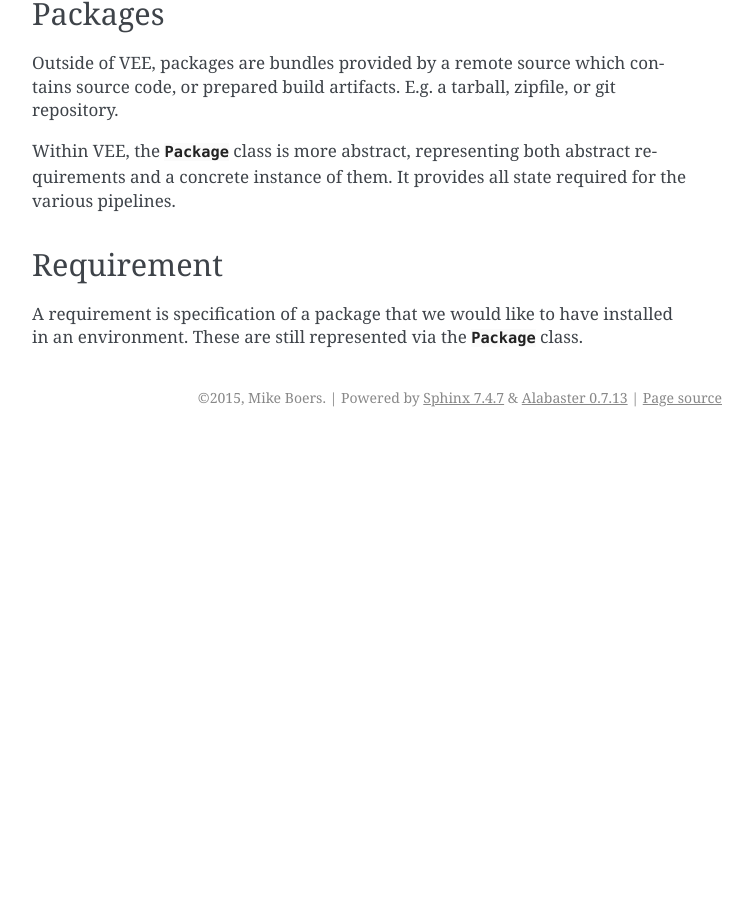
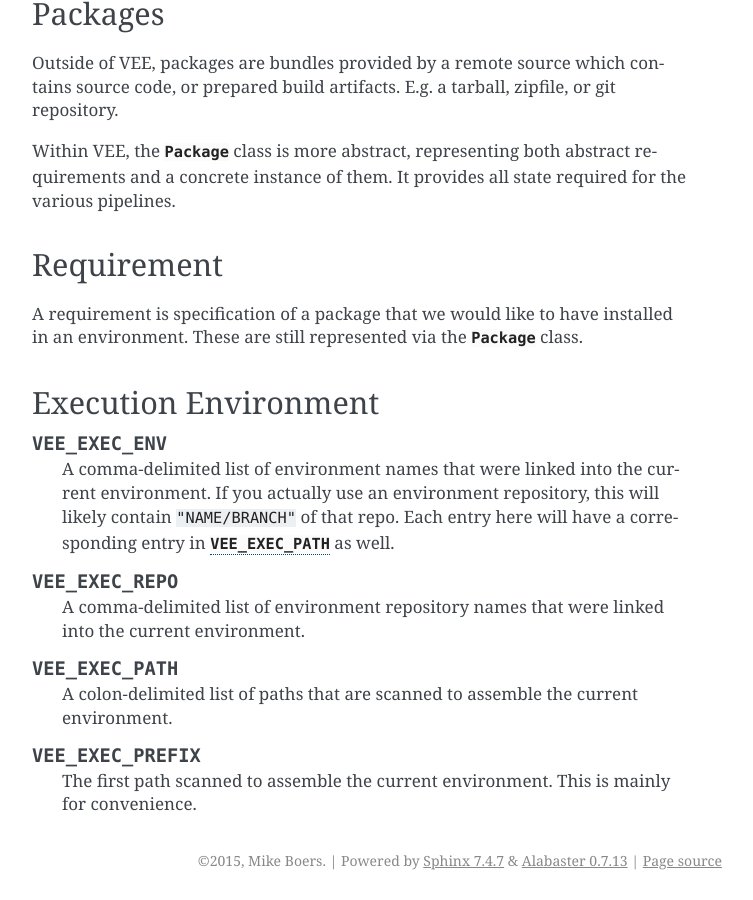
Before and after one commit to vfxetc/vee, a Sphinx documentation site: the page built from docs/concepts.rst, in a window 1280 px wide and 900 px high, scrolled down 1034 px. Shown: the whole window, without its empty margins (388-1141 px from the left). Built offline with Sphinx 7.4.7, drawn with Linux system fonts in a browser that asks for light colours; before the commit the page ends 1471 px from its top, so only the background shows below that; some of the changed text lies outside the part shown.

Commit message:
Add VEE_EXEC_* envvars to describe the runtime

```diff
--- a/docs/concepts.rst
+++ b/docs/concepts.rst
@@ -70,3 +70,32 @@ Requirement
 
 A requirement is specification of a package that we would like to have installed
 in an environment. These are still represented via the :class:`Package` class.
+
+
+.. _exec_env:
+
+Execution Environment
+---------------------
+
+.. envvar:: VEE_EXEC_ENV
+
+    A comma-delimited list of environment names that were linked into the
+    current environment. If you actually use an environment repository, this
+    will likely contain ``"NAME/BRANCH"`` of that repo. Each entry here will
+    have a corresponding entry in :envvar:`VEE_EXEC_PATH` as well.
+
+
+.. envvar:: VEE_EXEC_REPO
+
+    A comma-delimited list of environment repository names that were linked
+    into the current environment.
+
+.. envvar:: VEE_EXEC_PATH
+
+    A colon-delimited list of paths that are scanned to assemble the current
+    environment.
+
+.. envvar:: VEE_EXEC_PREFIX
+
+    The first path scanned to assemble the current environment. This is
+    mainly for convenience.
```
Also changed, not shown: 1 other file.
